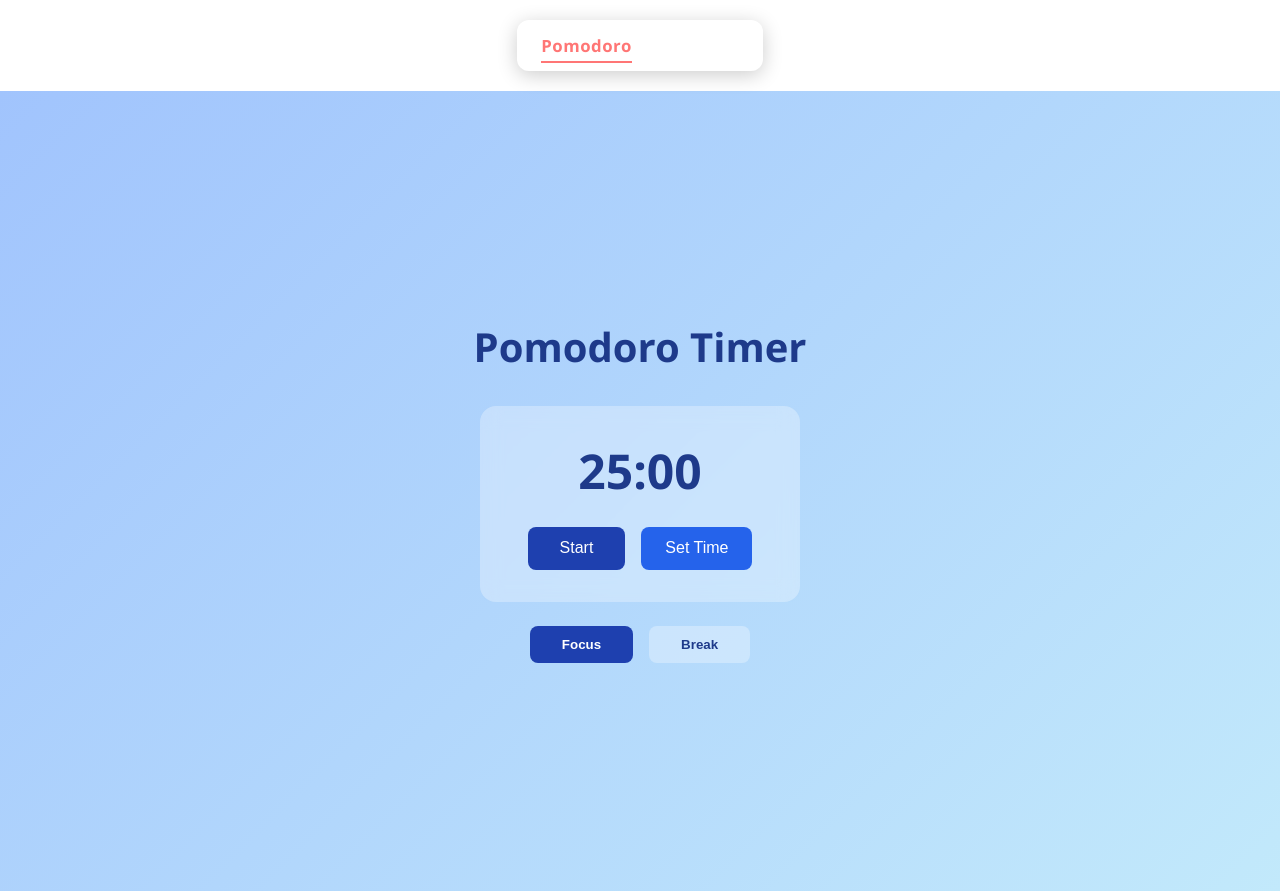
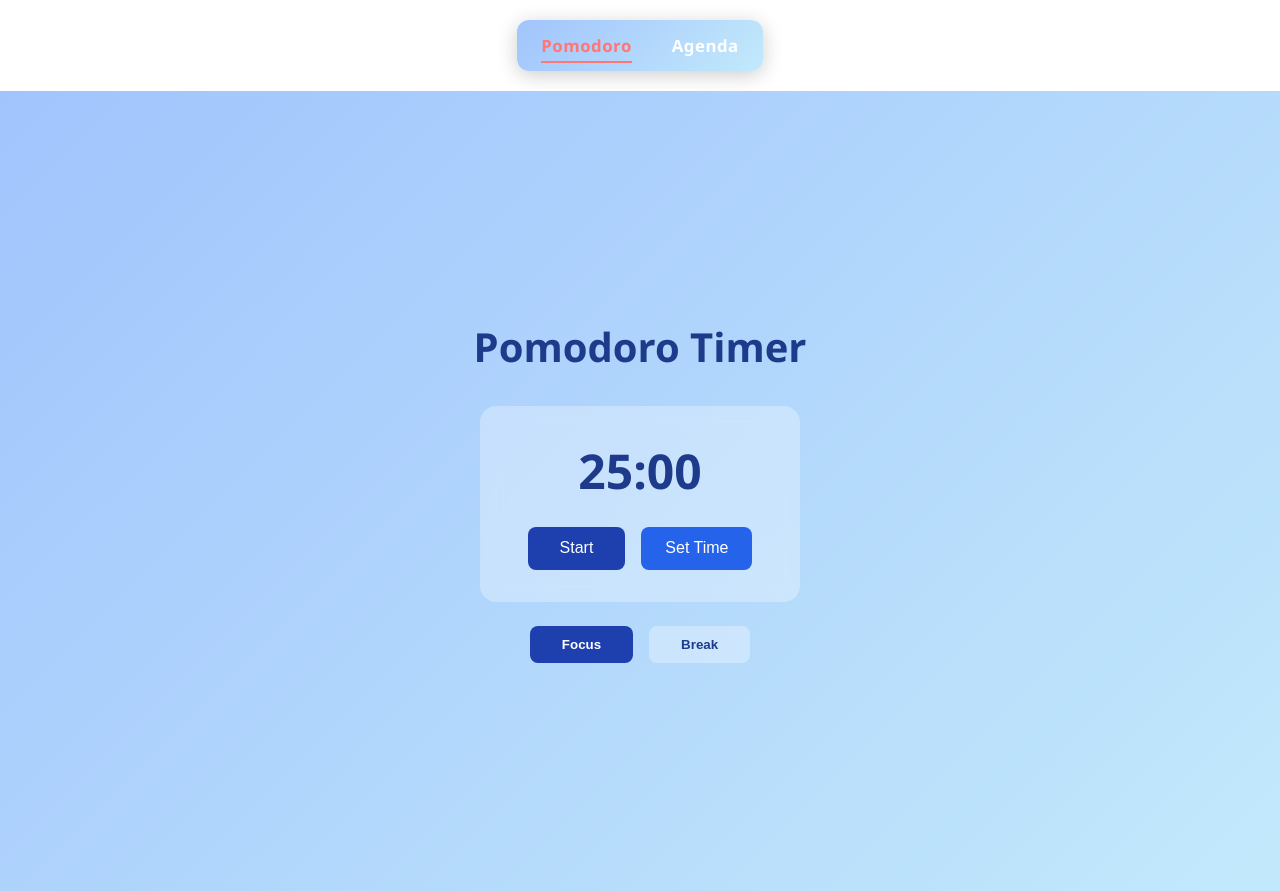
Before and after one commit to faizaanjum7/pomodoroApp-by-faiza, a React (Vite) app in the folder mypomodoro/: page / in a window 1280 px wide. Built offline with nearby package versions, Linux system fonts and the light colour scheme.

Commit message:
style update 6

```diff
--- a/mypomodoro/src/App.css
+++ b/mypomodoro/src/App.css
@@ -385,15 +385,13 @@ h1 {
 }
 
 
-
 /* === NAVBAR (GLASS STYLE) === */
 
 .navbar {
   display: flex;
   justify-content: center;
   gap: 40px;
-  background: rgba(255, 255, 255, 0.15); /* ✅ glass effect */
-  backdrop-filter: blur(10px);
+  background: linear-gradient(135deg, #a1c4fd, #c2e9fb);
   padding: 14px 24px;
   border-radius: 12px;
   margin: 20px auto;
```
